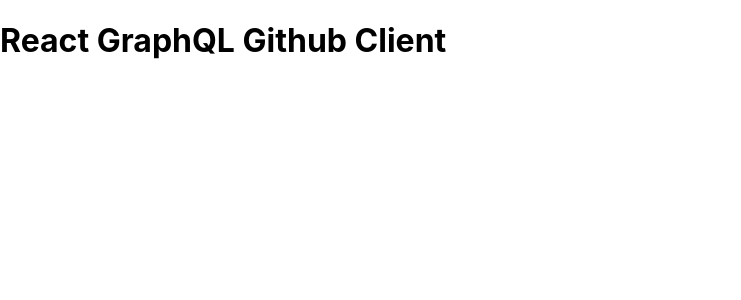
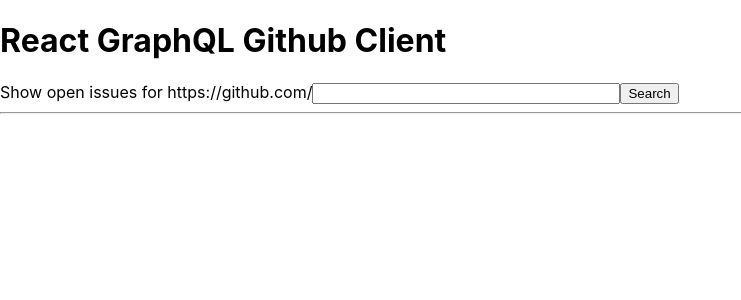
Before and after one commit to boue/graphql-github, a React (Create React App) app: page / in a window 1280 px wide. Shown: the top 300 px of the page, without its empty margins (0-741 px from the left). Built offline with nearby package versions, Linux system fonts and the light colour scheme; no server answers.

Commit message:
Write the JSX for a form with an input of text and a submit button && add axios as dependency

```diff
--- a/package.json
+++ b/package.json
@@ -3,6 +3,7 @@
   "version": "0.1.0",
   "private": true,
   "dependencies": {
+    "axios": "^0.18.0",
     "react": "^16.8.1",
     "react-dom": "^16.8.1",
     "react-scripts": "2.1.3"
--- a/src/App.js
+++ b/src/App.js
@@ -1,4 +1,14 @@
 import React, { Component } from 'react';
+import axios from 'axios';
+
+const axiosGitHubGraphQL = axios.create({
+  baseURL: 'https://api.github.com/graphql',
+  headers: {
+    Authorization: `bearer ${
+      process.env.REACT_APP_GITHUB_PERSONAL_ACCESS_TOKEN
+    }`,
+  },
+});
 
 const TITLE = 'React GraphQL Github Client';
 
@@ -7,6 +17,21 @@
     return (
       <div>
         <h1>{TITLE}</h1>
+
+        <form onSubmit={this.onSubmit}>
+          <label htmlFor="url">
+            Show open issues for https://github.com/
+          </label>
+          <input
+            id="url"
+            type="text"
+            onChange={this.onChange}
+            style={{ width: '300px' }}
+          />
+          <button type="submit">Search</button>
+        </form>
+
+        <hr />
       </div>
     );
   }
```
Also changed, not shown: 2 other files (tests, documents, lock files or other folders).
